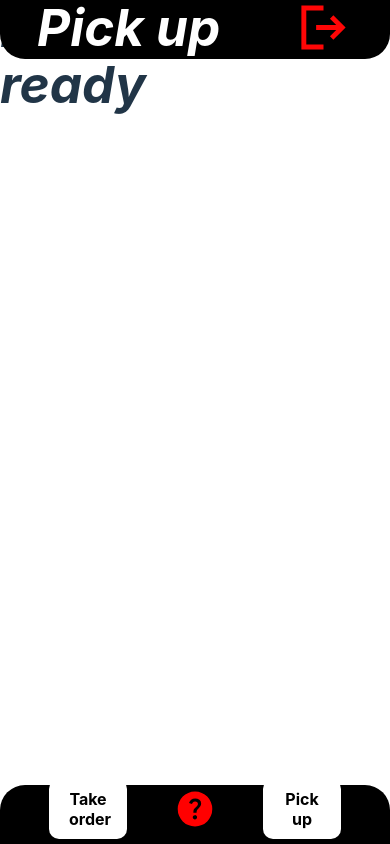
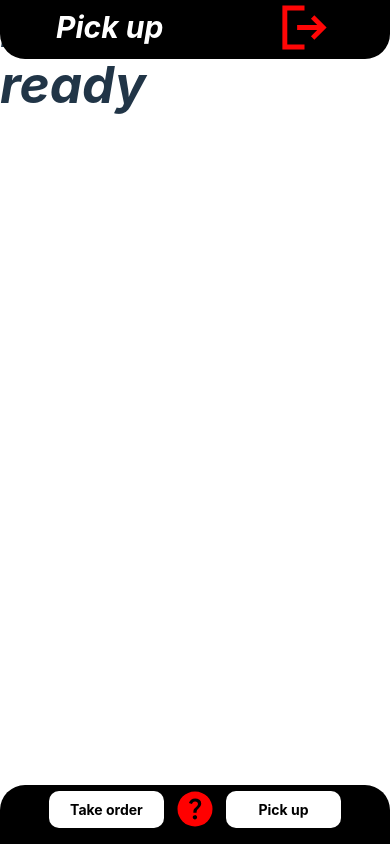
Before and after one commit to Yeyeando/FastserviceProyectoCoop, a React (Vite) app: page /PickUp in a window 390 px wide. Built offline with nearby package versions, Linux system fonts and the light colour scheme; sample sign-in values are in the browser's storage.

Commit message:
MainWaiter modified

```diff
--- a/src/components/general/buttons/waiter-buttons.css
+++ b/src/components/general/buttons/waiter-buttons.css
@@ -16,3 +16,10 @@
   font-weight: bold;
   cursor: pointer;
 }
+
+@media (max-width: 650px) {
+  .nav-button {
+    width: 100%;
+    font-size: 14px;
+  }
+}
--- a/src/components/general/header/header.css
+++ b/src/components/general/header/header.css
@@ -3,8 +3,9 @@
   margin: 0;
 }
 
-h1 {
+.header h1 {
   font-style: italic;
+  font-size: 30px;
 }
 .header-container {
   position: fixed;
--- a/src/components/main-waiter/gallery/Gallery.tsx
+++ b/src/components/main-waiter/gallery/Gallery.tsx
@@ -1,41 +1,3 @@
-// import React from "react";
-// import imagesData from "../../general/jsons/tables/tables.json";
-// import "./gallery.css";
-// import { useNavigate } from "react-router-dom";
-
-// interface galleryProps {
-//   nextRoute?: string;
-// }
-// const ImageGallery: React.FC<galleryProps> = ({ nextRoute = "/" }) => {
-//   const navigate = useNavigate();
-
-//   const handleNext = (table: number) => () => {
-//     if (nextRoute) {
-//       navigate(nextRoute + `/${table}`);
-//     }
-//   };
-//   return (
-//     <div className="grid-container">
-//       {imagesData.tables.map((tables) => (
-//         <div
-//           className="grid-item"
-//           key={tables.id}
-//           onClick={handleNext(tables.id)}
-//         >
-//           <div className="image-container">
-//             <img src={tables.url} alt={tables.alt} className="img-fluid" />
-//             <div className="overlay">
-//               <span className="image-id">{tables.id}</span>
-//             </div>
-//           </div>
-//         </div>
-//       ))}
-//     </div>
-//   );
-// };
-
-// export default ImageGallery;
-
 import React, { useEffect, useState } from "react";
 import { getAllTables } from "../../../services/tablesService";
 import "./gallery.css";
@@ -46,15 +8,15 @@ interface galleryProps {
 }
 const ImageGallery: React.FC<galleryProps> = ({ nextRoute = "/" }) => {
   const navigate = useNavigate();
-  const [tables, setTables] = useState<any[]>([]); // Estado para almacenar las mesas
+  const [tables, setTables] = useState<any[]>([]);
   const [loading, setLoading] = useState<boolean>(true);
   const [error, setError] = useState<string | null>(null);
-  // Obtener datos de las mesas desde el servicio
+
   useEffect(() => {
     const fetchTables = async () => {
       try {
         const data = await getAllTables();
-        setTables(data); // Guardar datos en el estado
+        setTables(data);
         setLoading(false);
       } catch (err) {
         setError("Error cargando las mesas");
@@ -65,7 +27,6 @@ const ImageGallery: React.FC<galleryProps> = ({ nextRoute = "/" }) => {
     fetchTables();
   }, []);
 
-  // Función para manejar la navegación al hacer clic en una mesa
   const handleNext = (tableId: number) => () => {
     if (nextRoute) {
       navigate(`${nextRoute}/${tableId}`);
@@ -75,6 +36,7 @@ const ImageGallery: React.FC<galleryProps> = ({ nextRoute = "/" }) => {
   if (loading) return <h1>Cargando mesas...</h1>;
   if (error) return <h1>{error}</h1>;
   return (
+      <div className="tables-container">
         <div className="grid-container">
           {tables.map((table) => (
             <div
@@ -95,6 +57,7 @@ const ImageGallery: React.FC<galleryProps> = ({ nextRoute = "/" }) => {
             </div>
           ))}
         </div>
+      </div>
   );
 };
 
--- a/src/components/main-waiter/gallery/gallery.css
+++ b/src/components/main-waiter/gallery/gallery.css
@@ -15,7 +15,7 @@
 
 .grid-container {
   display: grid;
-  grid-template-columns: auto auto auto;
+  grid-template-columns: 1fr 1fr 1fr;
   width: 80%;
   gap: 5%;
 }
@@ -51,3 +51,16 @@
   font-size: 30px;
   font-weight: bold;
 }
+
+@media (max-width: 650px) {
+  .grid-container {
+    height: 80%;
+    grid-template-columns: 1fr 1fr;
+    align-content: center;
+    justify-content: center;
+  }
+
+  .grid-item {
+    width: 85%;
+  }
+}
```
Also changed, not shown: src/pages/Login/Login.js (deleted). Lines whose indentation alone changed are shown as unchanged.
